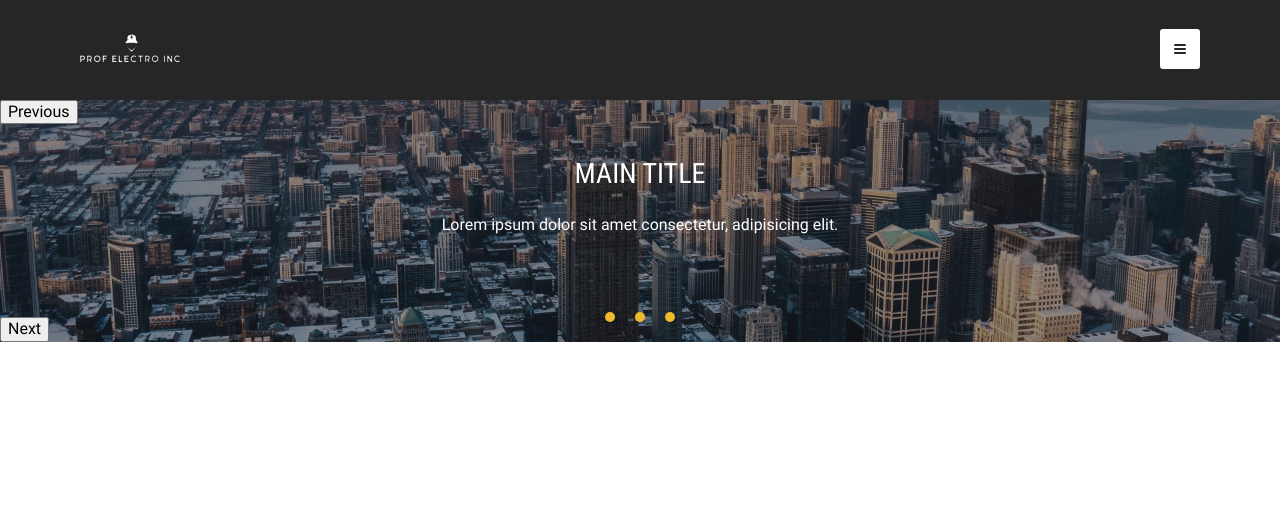
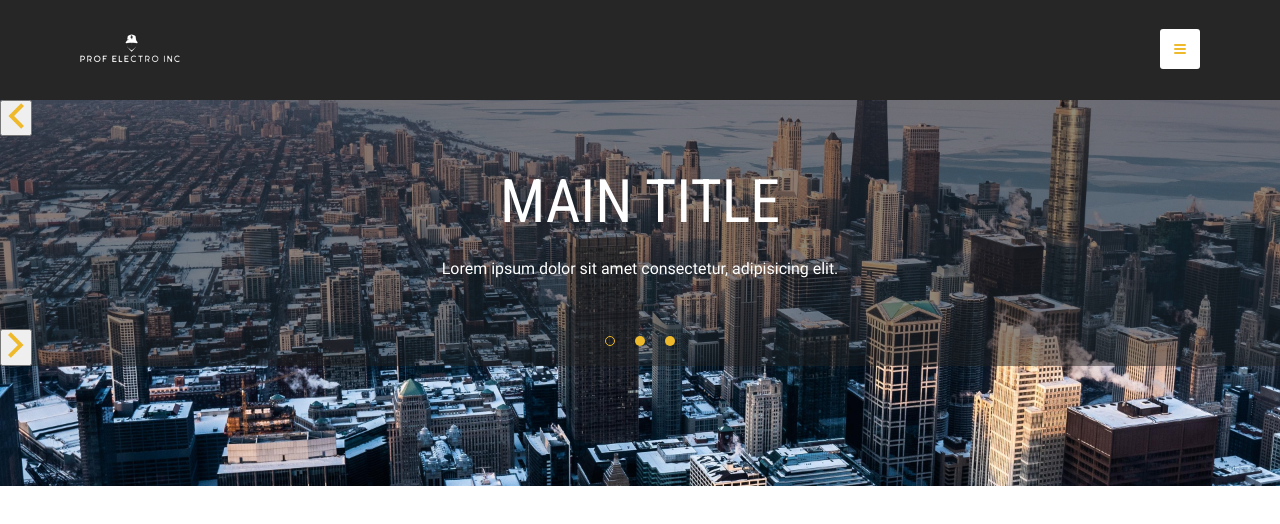
Before and after one commit to Twisterday/prof-electro-inc, a website: page index.html in a window 1280 px wide. Drawn offline with nearby package versions, Linux system fonts and the light colour scheme.

Commit message:
keep work with slider

```diff
--- a/js/main.js
+++ b/js/main.js
@@ -2,6 +2,8 @@ $('.top__slider').slick({
 	dots: true,
 	slidesToShow: 1,
 	slidesToScroll: 1,
+	nextArrow: '<button type="button" class="slick-arrow slick-next"><img src="img/next-arrow.svg" alt="next-arrow"></button>',
+	prevArrow: '<button type="button" class="slick-arrow slick-prev"><img src="img/prev-arrow.svg" alt="prev-arrow"></button>',
 	responsive: [
 		{
 			breakpoint: 1024,
--- a/scss/style.scss
+++ b/scss/style.scss
@@ -114,11 +114,11 @@ body {
 		width: 12px;
 		height: 2px;
 		border-radius: 1px;
-		background-color: $accent;
+		background-color: $yel;
 		position: absolute;
 		top: 15px;
 		left: 14px;
-		box-shadow: 0 4px 0 0 $accent, 0 8px 0 0 $accent;
+		box-shadow: 0 4px 0 0 $yel, 0 8px 0 0 $yel;
 	}
 }
 
@@ -128,6 +128,12 @@ body {
 	background-position: center center;
 	background-size: cover;
 	min-height: 193px;
+}
+
+@media (min-width:640px) {
+	.head {
+		min-height: 386px;
+	}
 }
 
 .top__slider {
@@ -161,6 +167,13 @@ body {
 		left: 0;
 		right: 0;
 
+		.slick-active {
+			button {
+				background-color: transparent;
+				border: 1px solid $yel;
+			}
+		}
+
 		button {
 			font-size: 0;
 			border: none;
@@ -173,3 +186,18 @@ body {
 		}
 	}
 }
+
+@media (min-width:640px) {
+	.top__slider {
+		&-item {
+			min-width: 386px;
+		}
+
+		&-title {
+			font-size: 60px;
+			line-height: 60px;
+			padding: 50 0 15;
+			// margin: 0 auto 30px;
+		}
+	}
+}
```
Also changed, not shown: css/style.css, img/next-arrow.svg (added), img/prev-arrow.svg (added), 1 other file.
